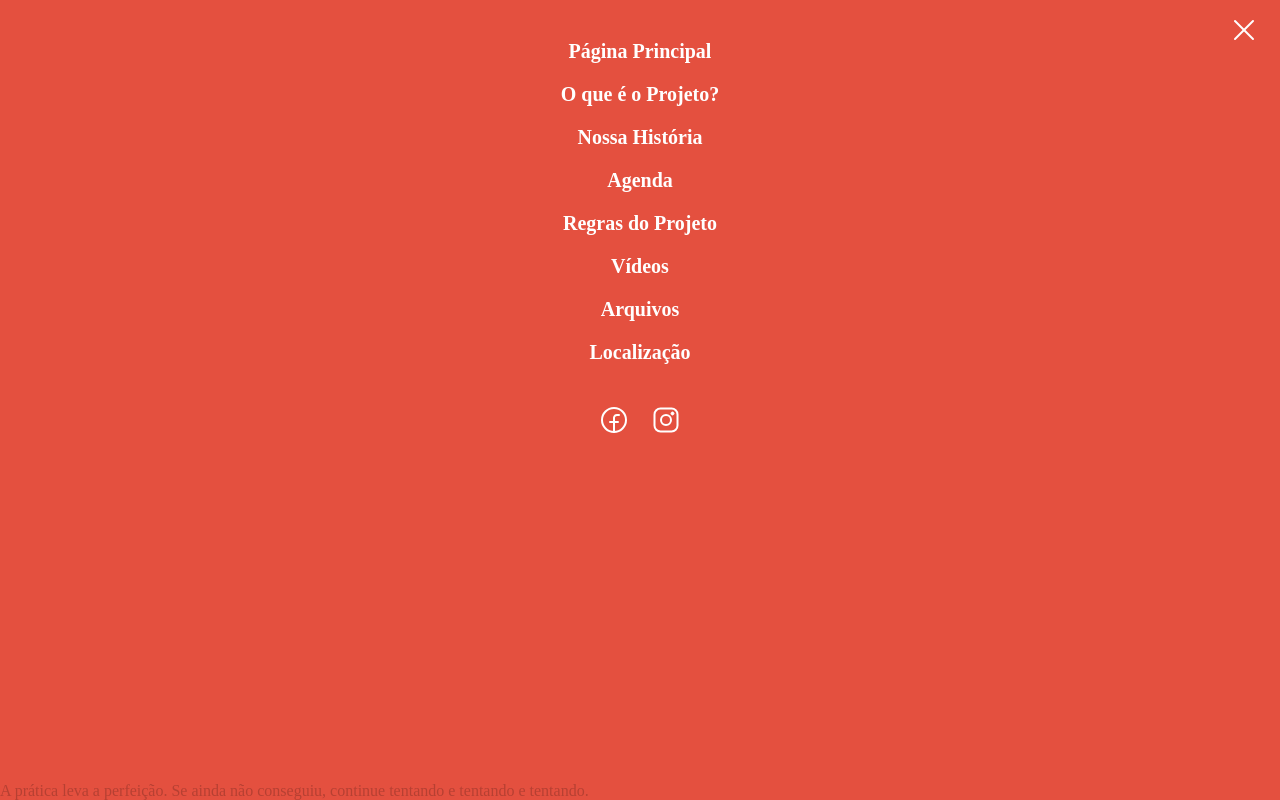
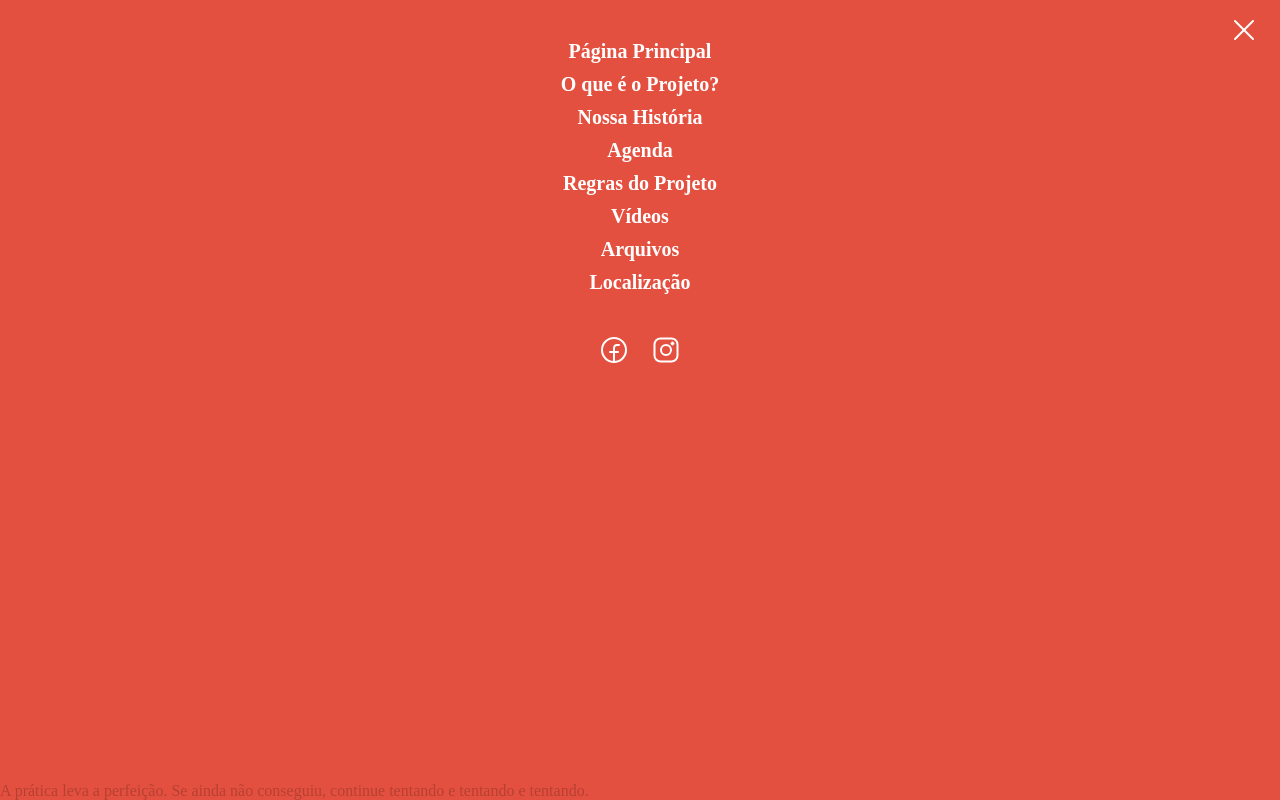
Before and after one commit to juniormrtjy/Exclusivo-para-praticar-layouts, a plain HTML site: page 06/index.html in a window 1280 px wide. Both pictures are taken after a click on the button 1240 px from the left and 31 px from the top of the page. Drawn offline with Linux system fonts and the light colour scheme.

Commit message:
change menu-links gap

```diff
--- a/06/index.html
+++ b/06/index.html
@@ -81,7 +81,7 @@
         <!-- ... -->
 
         <div class="menu-links">
-          <ul class="flex f-column align-center gap-2 mt-4">
+          <ul class="flex f-column align-center gap-1 mt-4">
             <li><a href="#" onclick="menuClose()">Página Principal</a></li>
             <li><a href="#" onclick="menuClose()">O que é o Projeto?</a></li>
             <li><a href="#" onclick="menuClose()">Nossa História</a></li>
```
